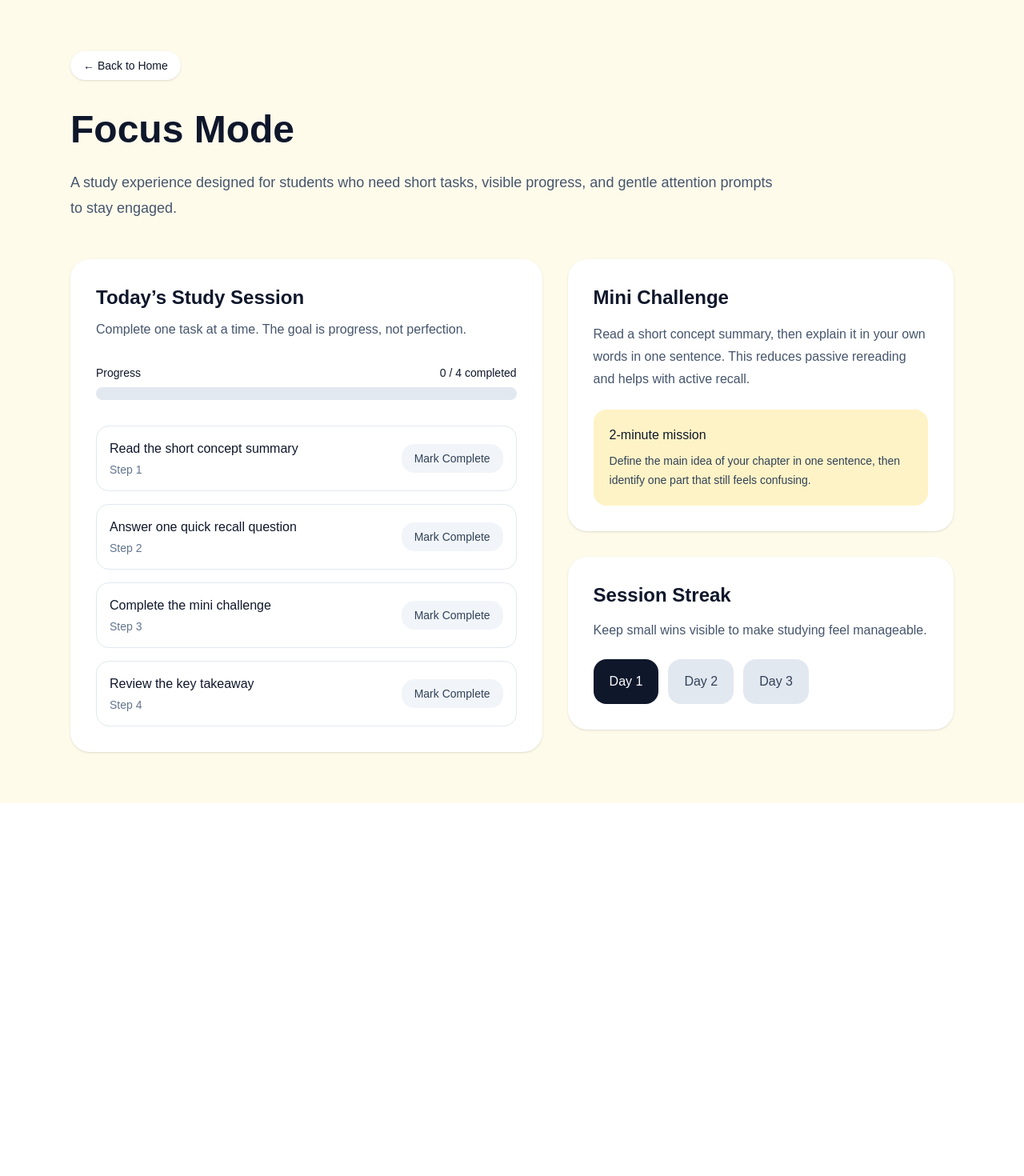
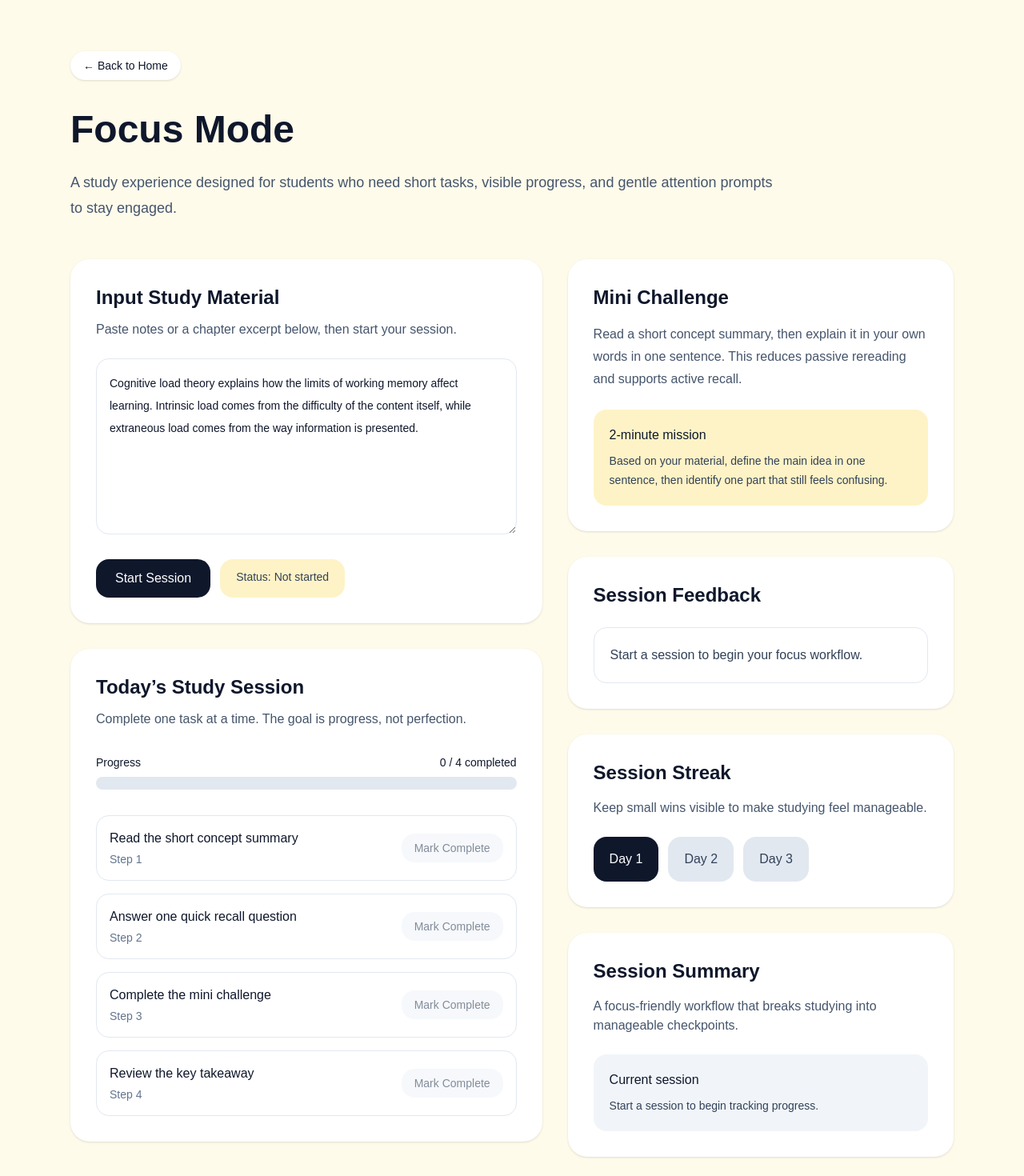
Before and after one commit to Jianing812/Study-Companion, a Next.js app: page /focus in a window 1280 px wide. Shown: the top 1470 px of the page at 80% size. Before the commit the page ends 1004 px from the top, so only its background shows below. Built offline with nearby package versions, Linux system fonts and the light colour scheme.

Commit message:
Finalize multilingual global scholar page

```diff
--- a/app/focus/page.tsx
+++ b/app/focus/page.tsx
@@ -1,9 +1,9 @@
 "use client";
 
-import { useEffect, useState } from "react";
+import { useEffect, useMemo, useState } from "react";
 import Link from "next/link";
 
-const tasks = [
+const defaultTasks = [
   "Read the short concept summary",
   "Answer one quick recall question",
   "Complete the mini challenge",
@@ -18,22 +18,64 @@ const catMessages = [
 ];
 
 export default function FocusPage() {
+  const [notes, setNotes] = useState(
+    "Cognitive load theory explains how the limits of working memory affect learning. Intrinsic load comes from the difficulty of the content itself, while extraneous load comes from the way information is presented."
+  );
+
+  const [sessionStarted, setSessionStarted] = useState(false);
   const [completedTasks, setCompletedTasks] = useState<boolean[]>(
-    new Array(tasks.length).fill(false)
+    new Array(defaultTasks.length).fill(false)
   );
   const [showCat, setShowCat] = useState(false);
   const [catMessage, setCatMessage] = useState(catMessages[0]);
+  const [feedbackMessage, setFeedbackMessage] = useState(
+    "Start a session to begin your focus workflow."
+  );
 
   const completedCount = completedTasks.filter(Boolean).length;
-  const progress = (completedCount / tasks.length) * 100;
+  const progress = (completedCount / defaultTasks.length) * 100;
+
+  const sessionStatus = useMemo(() => {
+    if (!sessionStarted) return "Not started";
+    if (completedCount === defaultTasks.length) return "Session complete";
+    return "In progress";
+  }, [sessionStarted, completedCount]);
+
+  function startSession() {
+    setSessionStarted(true);
+    setCompletedTasks(new Array(defaultTasks.length).fill(false));
+    setFeedbackMessage("Session started. Focus on one small task at a time.");
+    setCatMessage("🐱 Session started! Let’s do one small step.");
+    setShowCat(true);
+
+    setTimeout(() => {
+      setShowCat(false);
+    }, 4000);
+  }
 
   function toggleTask(index: number) {
+    if (!sessionStarted) return;
+
     const updated = [...completedTasks];
     updated[index] = !updated[index];
     setCompletedTasks(updated);
+
+    const newCompletedCount = updated.filter(Boolean).length;
+
+    if (updated[index]) {
+      setFeedbackMessage(
+        `Nice work — ${newCompletedCount} of ${defaultTasks.length} tasks completed.`
+      );
+    } else {
+      setFeedbackMessage(
+        `Task unchecked — ${newCompletedCount} of ${defaultTasks.length} tasks completed.`
+      );
+    }
   }
 
   useEffect(() => {
+    if (!sessionStarted) return;
+
     const interval = setInterval(() => {
       const randomMessage =
         catMessages[Math.floor(Math.random() * catMessages.length)];
@@ -43,10 +85,10 @@ export default function FocusPage() {
       setTimeout(() => {
         setShowCat(false);
       }, 4000);
-    }, 15000);
+    }, 5000);
 
     return () => clearInterval(interval);
-  }, []);
+  }, [sessionStarted]);
 
   return (
     <main className="min-h-screen bg-amber-50 text-slate-900">
@@ -67,6 +109,33 @@ export default function FocusPage() {
         </div>
 
         <div className="mt-12 grid gap-8 lg:grid-cols-[1.1fr_0.9fr]">
+          <div className="space-y-8">
+            <div className="rounded-3xl bg-white p-8 shadow-sm">
+              <h2 className="text-2xl font-semibold">Input Study Material</h2>
+              <p className="mt-3 text-slate-600">
+                Paste notes or a chapter excerpt below, then start your session.
+              </p>
+
+              <textarea
+                value={notes}
+                onChange={(e) => setNotes(e.target.value)}
+                className="mt-6 min-h-[220px] w-full rounded-2xl border border-slate-200 p-4 text-sm leading-7 outline-none focus:border-amber-400"
+              />
+
+              <div className="mt-6 flex flex-wrap gap-3">
+                <button
+                  onClick={startSession}
+                  className="rounded-2xl bg-slate-900 px-6 py-3 font-medium text-white transition hover:bg-slate-800"
+                >
+                  Start Session
+                </button>
+
+                <div className="rounded-2xl bg-amber-100 px-5 py-3 text-sm font-medium text-slate-700">
+                  Status: {sessionStatus}
+                </div>
+              </div>
+            </div>
+
             <div className="rounded-3xl bg-white p-8 shadow-sm">
               <h2 className="text-2xl font-semibold">Today’s Study Session</h2>
               <p className="mt-3 text-slate-600">
@@ -77,7 +146,7 @@ export default function FocusPage() {
                 <div className="mb-2 flex items-center justify-between text-sm font-medium">
                   <span>Progress</span>
                   <span>
-                  {completedCount} / {tasks.length} completed
+                    {completedCount} / {defaultTasks.length} completed
                   </span>
                 </div>
 
@@ -90,7 +159,7 @@ export default function FocusPage() {
               </div>
 
               <div className="mt-8 space-y-4">
-              {tasks.map((task, index) => (
+                {defaultTasks.map((task, index) => (
                   <div
                     key={task}
                     className="flex items-center justify-between rounded-2xl border border-slate-200 p-4"
@@ -108,12 +177,13 @@ export default function FocusPage() {
                         completedTasks[index]
                           ? "bg-green-100 text-green-800"
                           : "bg-slate-100 text-slate-700 hover:bg-slate-200"
-                    }`}
+                      } ${!sessionStarted ? "cursor-not-allowed opacity-60" : ""}`}
                     >
                       {completedTasks[index] ? "Completed" : "Mark Complete"}
                     </button>
                   </div>
                 ))}
+              </div>
             </div>
           </div>
 
@@ -122,16 +192,23 @@ export default function FocusPage() {
               <h2 className="text-2xl font-semibold">Mini Challenge</h2>
               <p className="mt-4 leading-7 text-slate-600">
                 Read a short concept summary, then explain it in your own words
-                in one sentence. This reduces passive rereading and helps with
+                in one sentence. This reduces passive rereading and supports
                 active recall.
               </p>
 
               <div className="mt-6 rounded-2xl bg-amber-100 p-5">
                 <p className="font-medium">2-minute mission</p>
                 <p className="mt-2 text-sm leading-6 text-slate-700">
-                  Define the main idea of your chapter in one sentence, then
-                  identify one part that still feels confusing.
+                  Based on your material, define the main idea in one sentence,
+                  then identify one part that still feels confusing.
                 </p>
+              </div>
+            </div>
+
+            <div className="rounded-3xl bg-white p-8 shadow-sm">
+              <h2 className="text-2xl font-semibold">Session Feedback</h2>
+              <div className="mt-6 rounded-2xl border border-slate-200 p-5">
+                <p className="leading-7 text-slate-700">{feedbackMessage}</p>
               </div>
             </div>
 
@@ -153,6 +230,25 @@ export default function FocusPage() {
                 </div>
               </div>
             </div>
+
+            <div className="rounded-3xl bg-white p-8 shadow-sm">
+              <h2 className="text-2xl font-semibold">Session Summary</h2>
+              <p className="mt-4 text-slate-600">
+                A focus-friendly workflow that breaks studying into manageable
+                checkpoints.
+              </p>
+
+              <div className="mt-6 rounded-2xl bg-slate-100 p-5">
+                <p className="font-medium">Current session</p>
+                <p className="mt-2 text-sm leading-6 text-slate-700">
+                  {completedCount === defaultTasks.length && sessionStarted
+                    ? "You completed the full focus session. Great job."
+                    : sessionStarted
+                    ? `You have completed ${completedCount} of ${defaultTasks.length} tasks so far.`
+                    : "Start a session to begin tracking progress."}
+                </p>
+              </div>
+            </div>
           </div>
         </div>
 
--- a/app/global-scholar/page.tsx
+++ b/app/global-scholar/page.tsx
@@ -2,13 +2,72 @@
 
 import { useState } from "react";
 import Link from "next/link";
+
+type Language = "english" | "chinese" | "spanish" | "korean" | "french";
+
+const supportContent = {
+  english: {
+    label: "English",
+    title: "English Support Note",
+    text: "This concept means that learning becomes harder when either the topic itself is difficult or the explanation is unclear. Good study support reduces unnecessary confusion so you can focus on the real concept.",
+    glossary: {
+      intrinsic: "Intrinsic Load",
+      extraneous: "Extraneous Load",
+      workingMemory: "Working Memory",
+    },
+  },
+  chinese: {
+    label: "中文",
+    title: "中文辅助解释",
+    text: "这个概念的意思是：学习之所以会变难，有两种可能。第一种是内容本身就很难，这叫做 intrinsic load。第二种是内容本来没有那么难，但表达方式很复杂、很混乱，这叫做 extraneous load。好的学习材料应该减少这种不必要的理解负担。",
+    glossary: {
+      intrinsic: "Intrinsic Load — 内在负荷",
+      extraneous: "Extraneous Load — 外在负荷",
+      workingMemory: "Working Memory — 工作记忆",
+    },
+  },
+  spanish: {
+    label: "Español",
+    title: "Explicación de apoyo en español",
+    text: "Este concepto significa que aprender se vuelve más difícil cuando el tema en sí es complejo o cuando la explicación es confusa. Un buen apoyo de estudio reduce la confusión innecesaria para que puedas enfocarte en la idea principal.",
+    glossary: {
+      intrinsic: "Intrinsic Load — Carga intrínseca",
+      extraneous: "Extraneous Load — Carga extrínseca",
+      workingMemory: "Working Memory — Memoria de trabajo",
+    },
+  },
+  korean: {
+    label: "한국어",
+    title: "한국어 보조 설명",
+    text: "이 개념은 학습이 어려워지는 이유가 두 가지일 수 있다는 뜻입니다. 하나는 내용 자체가 어려운 경우이고, 다른 하나는 설명 방식이 혼란스러운 경우입니다. 좋은 학습 지원은 불필요한 혼란을 줄여 핵심 개념에 집중할 수 있게 합니다.",
+    glossary: {
+      intrinsic: "Intrinsic Load — 내재적 부하",
+      extraneous: "Extraneous Load — 외재적 부하",
+      workingMemory: "Working Memory — 작업 기억",
+    },
+  },
+  french: {
+    label: "Français",
+    title: "Explication d’appui en français",
+    text: "Ce concept signifie que l’apprentissage devient plus difficile soit parce que le sujet lui-même est complexe, soit parce que l’explication est confuse. Un bon soutien d’étude réduit la confusion inutile pour vous aider à vous concentrer sur l’idée principale.",
+    glossary: {
+      intrinsic: "Intrinsic Load — Charge intrinsèque",
+      extraneous: "Extraneous Load — Charge extrinsèque",
+      workingMemory: "Working Memory — Mémoire de travail",
+    },
+  },
+};
 
 export default function GlobalScholarPage() {
   const [originalText, setOriginalText] = useState(
     "Cognitive load theory explains how the limits of working memory affect learning. Intrinsic load comes from the difficulty of the content itself, while extraneous load comes from the way information is presented."
   );
 
+  const [selectedLanguage, setSelectedLanguage] =
+    useState<Language>("english");
   const [showSimplified, setShowSimplified] = useState(false);
+
+  const currentSupport = supportContent[selectedLanguage];
 
   return (
     <main className="min-h-screen bg-emerald-50 px-6 py-16 text-slate-900">
@@ -24,7 +83,7 @@ export default function GlobalScholarPage() {
           <h1 className="text-5xl font-bold leading-tight">Global Scholar</h1>
           <p className="mt-5 text-lg leading-8 text-slate-600">
             A study experience designed for students who want simpler academic
-            language without losing technical accuracy.
+            language and multilingual support without losing technical accuracy.
           </p>
         </div>
 
@@ -42,12 +101,28 @@ export default function GlobalScholarPage() {
               className="mt-6 min-h-[260px] w-full rounded-2xl border border-slate-200 p-4 text-sm leading-7 outline-none focus:border-emerald-400"
             />
 
-            <button
-              onClick={() => setShowSimplified(true)}
-              className="mt-6 rounded-2xl bg-slate-900 px-6 py-3 font-medium text-white transition hover:bg-slate-800"
-            >
-              Simplify Content
-            </button>
+            <div className="mt-6 flex flex-wrap gap-3">
+              <button
+                onClick={() => setShowSimplified(true)}
+                className="rounded-2xl bg-slate-900 px-6 py-3 font-medium text-white transition hover:bg-slate-800"
+              >
+                Simplify Content
+              </button>
+
+              <select
+                value={selectedLanguage}
+                onChange={(e) =>
+                  setSelectedLanguage(e.target.value as Language)
+                }
+                className="rounded-2xl border border-slate-200 bg-white px-4 py-3 text-sm font-medium outline-none focus:border-emerald-400"
+              >
+                <option value="english">English</option>
+                <option value="chinese">中文</option>
+                <option value="spanish">Español</option>
+                <option value="korean">한국어</option>
+                <option value="french">Français</option>
+              </select>
+            </div>
           </div>
 
           <div className="space-y-8">
@@ -77,10 +152,26 @@ export default function GlobalScholarPage() {
             </div>
 
             <div className="rounded-3xl bg-white p-8 shadow-sm">
-              <h2 className="text-2xl font-semibold">Key Glossary</h2>
+              <h2 className="text-2xl font-semibold">Language Support</h2>
+              <p className="mt-3 text-slate-600">
+                Additional support to make academic ideas easier to understand.
+              </p>
+
+              <div className="mt-6 rounded-2xl border border-slate-200 p-5">
+                <p className="font-semibold">{currentSupport.title}</p>
+                <p className="mt-3 leading-7 text-slate-700">
+                  {currentSupport.text}
+                </p>
+              </div>
+            </div>
+
+            <div className="rounded-3xl bg-white p-8 shadow-sm">
+              <h2 className="text-2xl font-semibold">Bilingual Glossary</h2>
               <div className="mt-6 space-y-4">
                 <div className="rounded-2xl border border-slate-200 p-4">
-                  <p className="font-semibold">Intrinsic Load</p>
+                  <p className="font-semibold">
+                    {currentSupport.glossary.intrinsic}
+                  </p>
                   <p className="mt-2 text-sm leading-6 text-slate-600">
                     The mental effort caused by the actual difficulty of the
                     topic itself.
@@ -88,10 +179,22 @@ export default function GlobalScholarPage() {
                 </div>
 
                 <div className="rounded-2xl border border-slate-200 p-4">
-                  <p className="font-semibold">Extraneous Load</p>
+                  <p className="font-semibold">
+                    {currentSupport.glossary.extraneous}
+                  </p>
                   <p className="mt-2 text-sm leading-6 text-slate-600">
                     Extra mental effort caused by poor explanations or confusing
                     presentation.
+                  </p>
+                </div>
+
+                <div className="rounded-2xl border border-slate-200 p-4">
+                  <p className="font-semibold">
+                    {currentSupport.glossary.workingMemory}
+                  </p>
+                  <p className="mt-2 text-sm leading-6 text-slate-600">
+                    The part of the mind that temporarily holds and processes
+                    information.
                   </p>
                 </div>
               </div>
```
Lines whose indentation alone changed are shown as unchanged.
